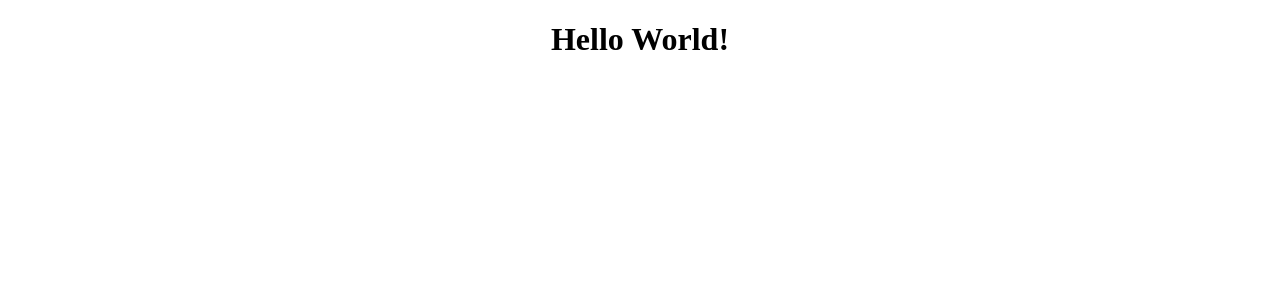
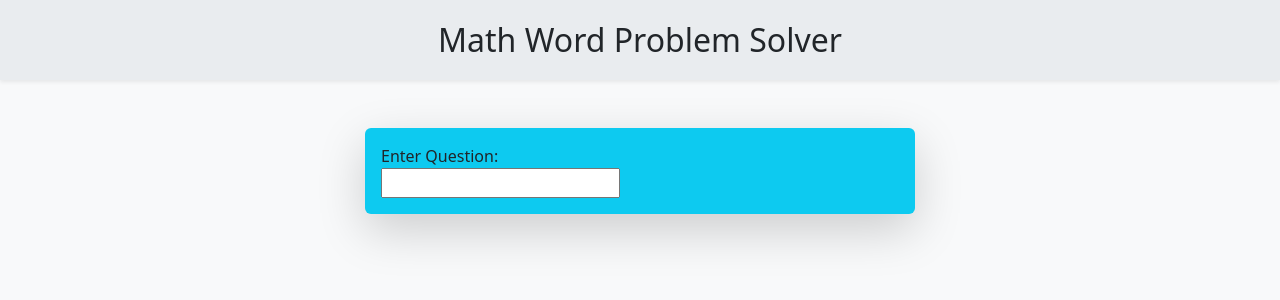
Before and after one commit to mizerablepi/mwp, a Flask app: page / in a window 1280 px wide. Shown: the top 300 px of the page. Run offline with Flask 2, Linux system fonts and the light colour scheme.

Commit message:
start creation

```diff
--- a/templates/app.html
+++ b/templates/app.html
@@ -1,9 +1,23 @@
 <!DOCTYPE html>
 <html>
     <head>
+        <meta charset="utf-8">
+        <meta name="viewport" content="width=device-width, initial-scale=1">
         <title>Math Word Problem Solver</title>
+        <link href="https://cdn.jsdelivr.net/npm/bootstrap@5.3.0-alpha1/dist/css/bootstrap.min.css" rel="stylesheet" integrity="sha384-GLhlTQ8iRABdZLl6O3oVMWSktQOp6b7In1Zl3/Jr59b6EGGoI1aFkw7cmDA6j6gD" crossorigin="anonymous">
     </head>
-    <body>
-        <h1><center>Hello World!</center></h1>
+
+    <body class="bg-light">
+        <div>
+            <header class="d-flex justify-content-center py-3 fs-2 bg-body-secondary shadow-sm">
+                 Math Word Problem Solver
+            </header>
+        </div>
+        <div class="bg-info rounded mx-auto mt-5 p-3 shadow-lg" style="width: 550px;">
+            <form action="">
+                <label for="input">Enter Question:</label><br>
+                <input type="text">
+            </form>
+        </div>
     </body>
 </html>
```
